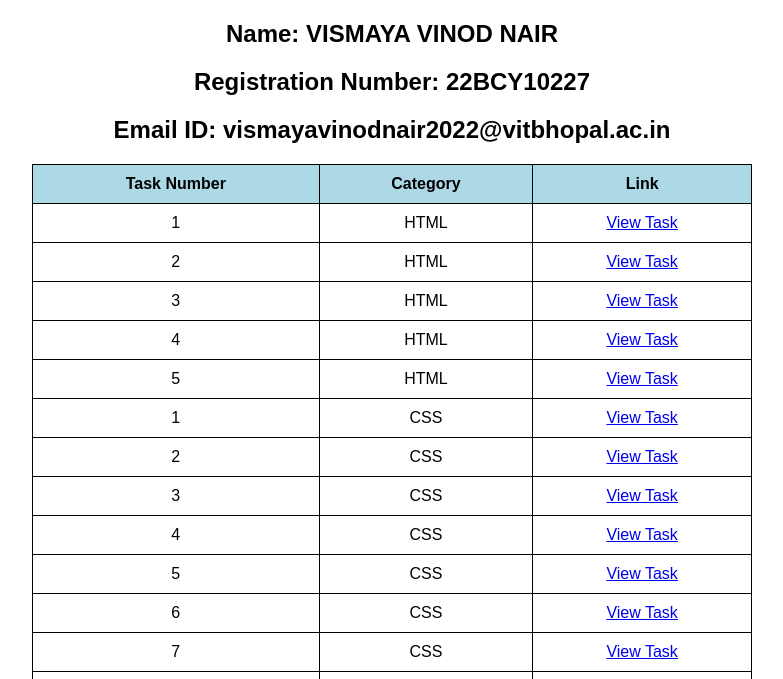
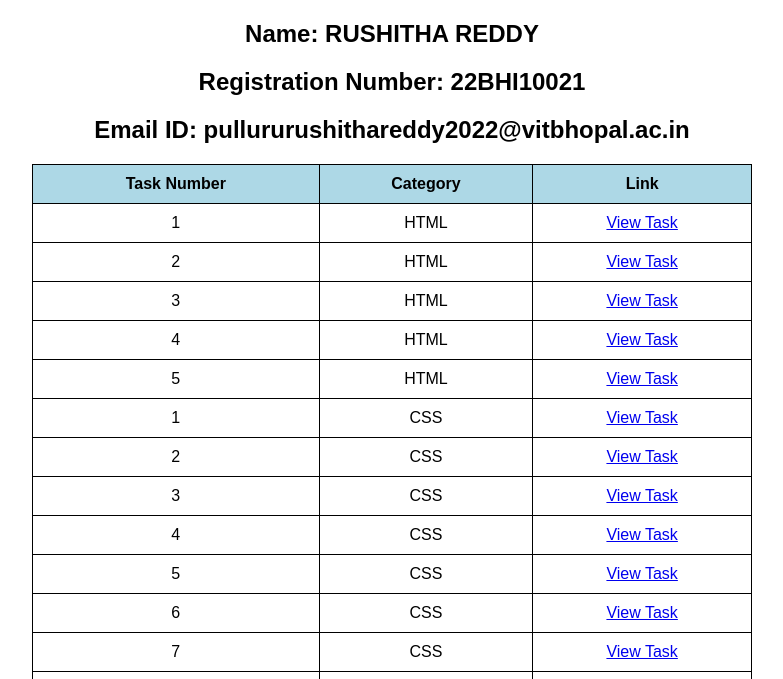
Before and after one commit to Rushireddi/MERN-Full-Stack-Deployment, a plain HTML site: page index.html in a window 1280 px wide. Shown: the part 100-779 px from the top of the page, without its empty margins (248-1031 px from the left). Drawn offline with Linux system fonts and the light colour scheme.

Commit message:
Update index.html

```diff
--- a/index.html
+++ b/index.html
@@ -29,9 +29,9 @@
   </head>
   <body>
     <h1><b>Task Index</b></h1>
-    <h2>Name: VISMAYA VINOD NAIR</h2>
-    <h2>Registration Number: 22BCY10227</h2>
-    <h2>Email ID: vismayavinodnair2022@vitbhopal.ac.in</h2>
+    <h2>Name: RUSHITHA REDDY</h2>
+    <h2>Registration Number: 22BHI10021</h2>
+    <h2>Email ID: pullururushithareddy2022@vitbhopal.ac.in</h2>
 
     <table>
       <tr>
```
